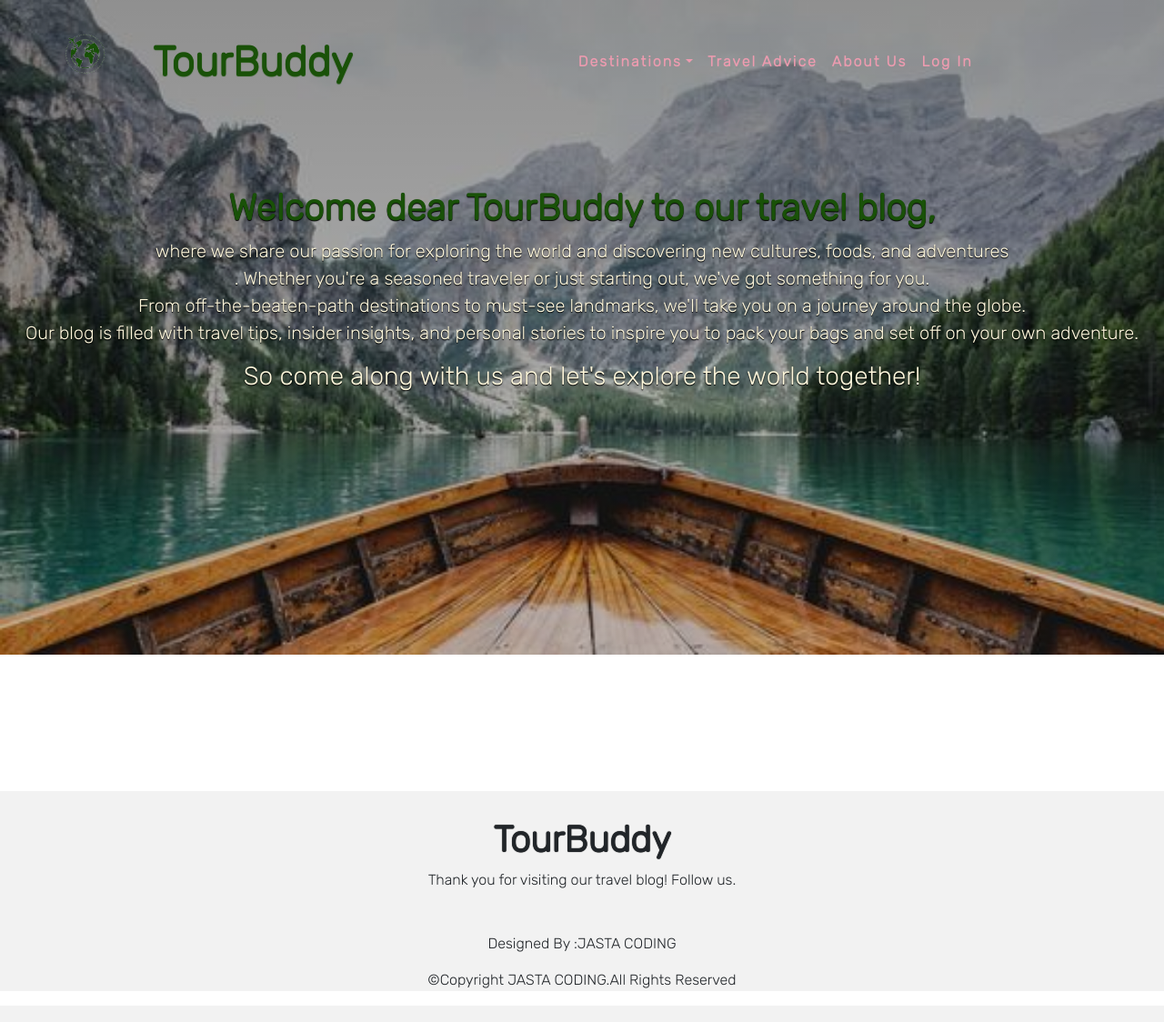
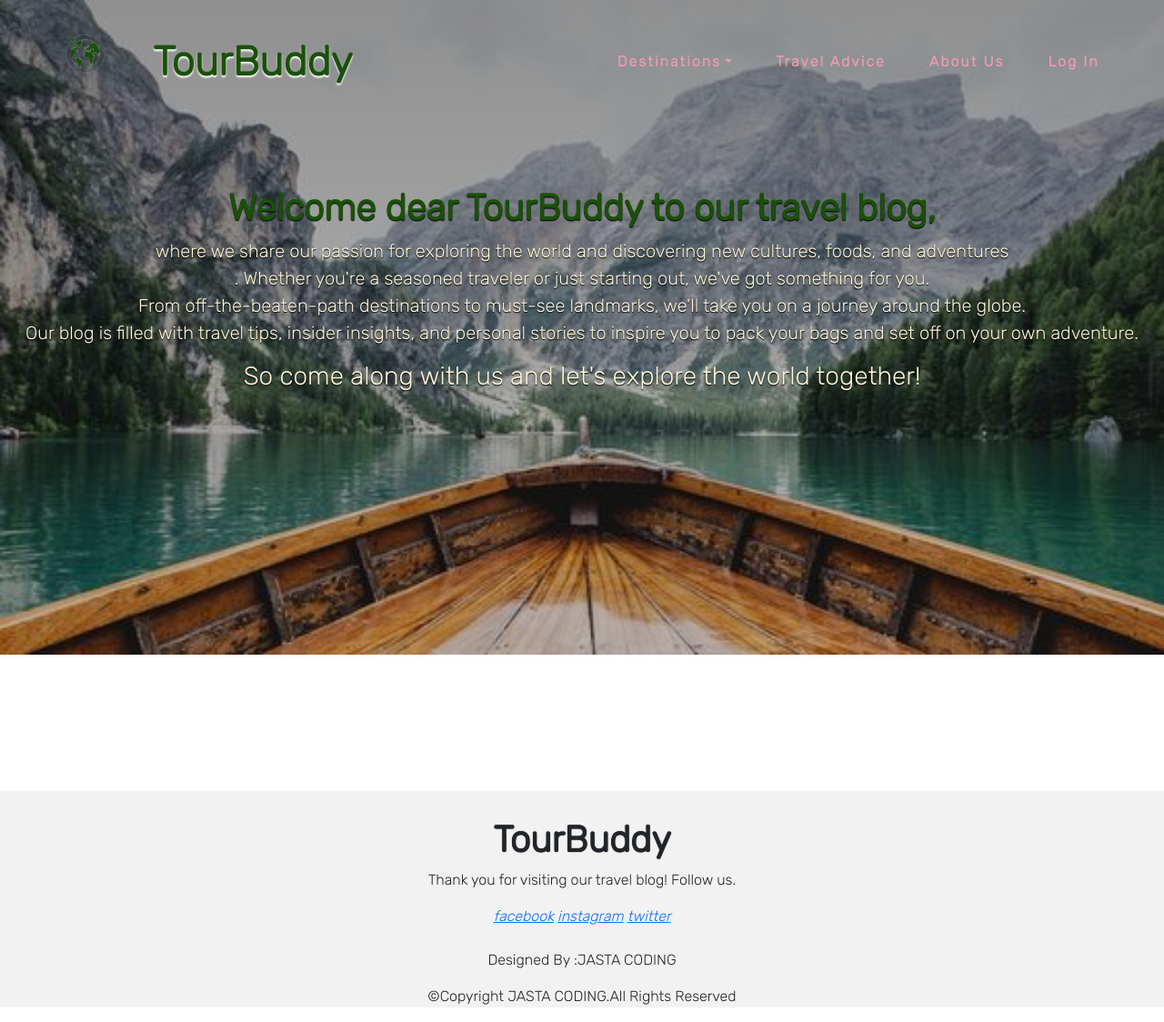
Before and after one commit to rozee01/projet_tp_web, a PHP site: page / in a window 1280 px wide. Shown: the whole page at 91% size. Run offline with PHP 8.4, Linux system fonts and the light colour scheme.

Commit message:
"added home page"

```diff
--- a/index.html
+++ b/index.html
@@ -84,11 +84,13 @@
   <h1>TourBuddy</h1>
   <p>Thank you for visiting our travel blog! Follow us.</p>
 
-  <div class="social-links">
-    <i class="fab fa-facebook fa-2x"></i>
-    <i class="fab fa-instagram fa-2x"></i>
+  <div class="box">
+    <a href="#" ><i class="fab fa-facebook-f">facebook</i></a>
+    <a href="#" ><i class="fab fa-instagram">instagram</i></a>
+    <a href="#" ><i class="fab fa-twitter">twitter</i></a>
+
   <div class="credit">
-    <p>Designed By :<span id="insat">JASTA CODING</span></p>
+    <p><br>Designed By :<span id="insat">JASTA CODING</span></p>
   </div>
   <div class="copyright">
     <p>&copy;Copyright JASTA CODING.All Rights Reserved</p>
--- a/styles.css
+++ b/styles.css
@@ -7,14 +7,14 @@
 }
 /*navbar start */
 .navbar-nav{
-	margin-left:50px;
+	margin-left:200px;
 }
 
 #logo {
 	font-size:  45px;
 	font-weight: 700;
 	color: #195108;
-	text-shadow: 0px 1px 1px #195108;
+	text-shadow: 0px 2px 2px #ffffff;
 
 }
 .nav-item .nav-link {
@@ -23,6 +23,7 @@
 	font-weight:700;
 	letter-spacing:2px;
 	color: #EC9BAF;
+	margin-left : 2rem;
 }
 .nav-item .nav-link:hover{
 	background:#EC9BAF;
@@ -64,6 +65,7 @@ margin-top: 5px;
 	text-align:center;
 	background:#f2f2f2;
 
+
 }
 #footer h1{
 	font-weight: 600;
```
